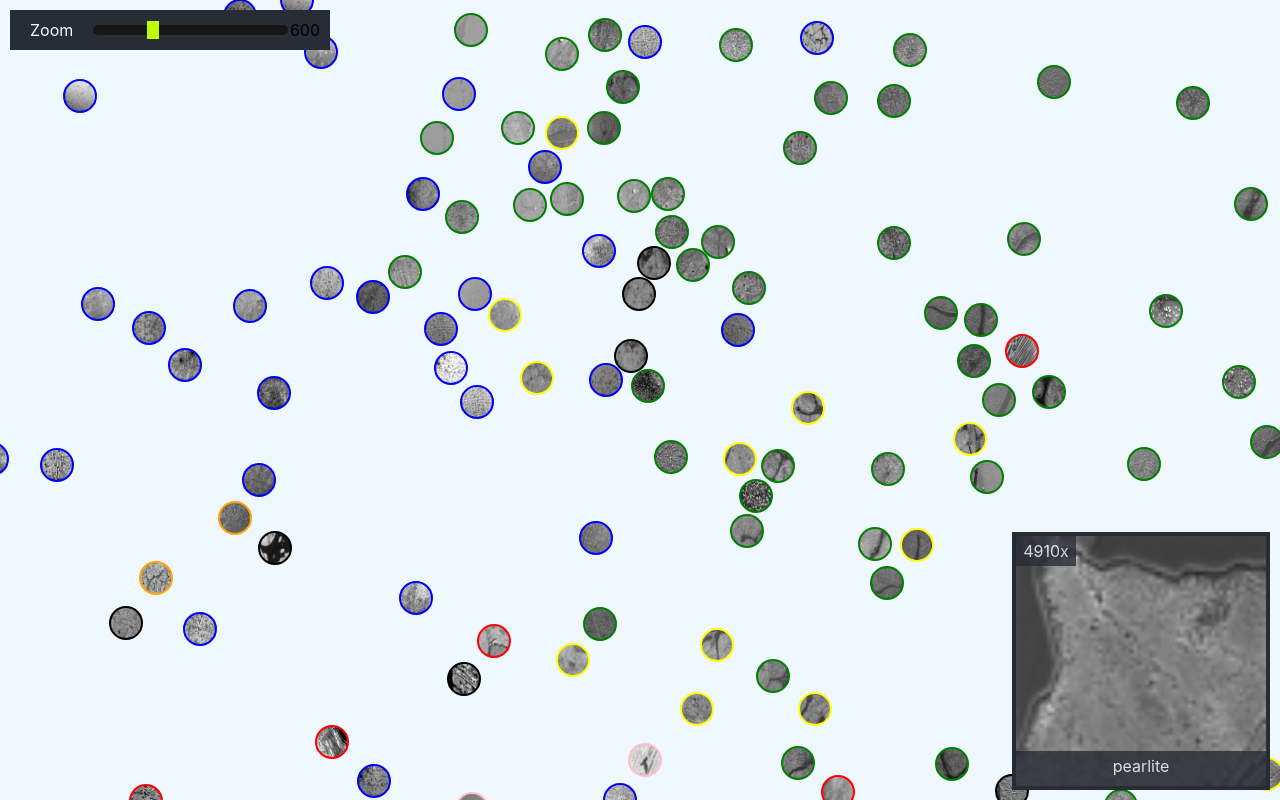
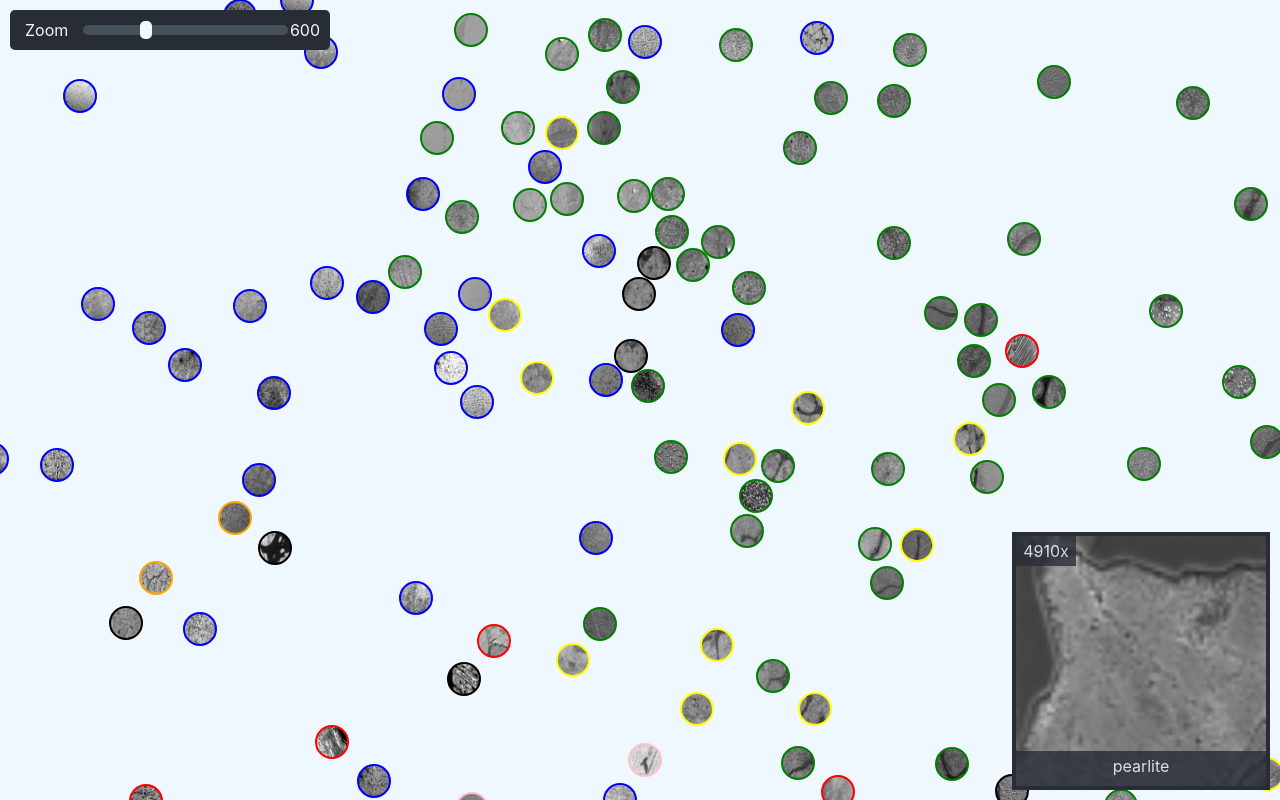
Before and after one commit to MalloryWittwer/microstructure-explorer, a React (Create React App) app: page / in a window 1280 px wide. Built offline with nearby package versions, Linux system fonts and the light colour scheme.

Commit message:
Fix zooming and pan compatibility

```diff
--- a/src/App.jsx
+++ b/src/App.jsx
@@ -1,5 +1,5 @@
 import React, { Component } from "react";
-import { rotationMatrix } from 'mathjs'
+import { rotationMatrix } from "mathjs";
 import {
   spher2cart,
   cart2spher,
@@ -35,6 +35,14 @@ class App extends Component {
     };
   }
 
+  setZoomActive = () => {
+    this.setState({ zooming: true });
+  };
+
+  setZoomDone = () => {
+    this.setState({ zooming: false });
+  };
+
   zoomSlider = (z) => {
     const newZoom = Math.max(150, z);
     this.setState(
@@ -44,7 +52,7 @@ class App extends Component {
       },
       this.manageZoom
     );
-  }
+  };
 
   zoomWheel = (e) => {
     const newZoom = Math.max(150, this.state.zoom + e.deltaY);
@@ -112,7 +120,6 @@ class App extends Component {
   };
 
   panView = (e) => {
-    e.preventDefault();
     if (this.state.moving) {
       const canvas = document.getElementById("canvas");
       const localX = e.clientX - canvas.getBoundingClientRect().x;
@@ -123,7 +130,9 @@ class App extends Component {
       ];
       const xyz = invStereoProjection(XY);
 
-      if (arraysEqual(xyz, this.state.xyzOrigin)) {return}
+      if (arraysEqual(xyz, this.state.xyzOrigin)) {
+        return;
+      }
 
       const cvNormed = crossVectorNormed(this.state.xyzOrigin, xyz);
       const angle = angleBetweenVectors(xyz, this.state.xyzOrigin);
@@ -143,7 +152,9 @@ class App extends Component {
   };
 
   downListener = (e) => {
-    e.preventDefault();
+    if (this.state.zooming) {
+      return;
+    }
     const canvas = document.getElementById("canvas");
     const localX = e.clientX - canvas.getBoundingClientRect().x;
     const localY = e.clientY - canvas.getBoundingClientRect().y;
@@ -176,17 +187,21 @@ class App extends Component {
     this.setState({
       canvasSizeX: canvas.getBoundingClientRect().width,
       canvasSizeY: canvas.getBoundingClientRect().height,
-    })
+    });
     // Fetch data coordinates
     fetch(
       process.env.PUBLIC_URL + "/steel_embedding-tsne-vgg16-annealed-hard.json"
     )
       .then((response) => response.json())
-      .then((d) => {this.setState({ data: d }, this.updateOptions)});
+      .then((d) => {
+        this.setState({ data: d }, this.updateOptions);
+      });
     // Fetch metadata
     fetch(process.env.PUBLIC_URL + "/micro_metadata-new.json")
       .then((response) => response.json())
-      .then((d) => { this.setState({ metadata: d }) });
+      .then((d) => {
+        this.setState({ metadata: d });
+      });
 
     // document.addEventListener("keydown", this.navByKeys);
     document
@@ -200,7 +215,7 @@ class App extends Component {
 
     document
       .getElementById("canvas")
-      .addEventListener("mousemove", this.panView, { passive: true });
+      .addEventListener("mousemove", this.panView);
 
     document
       .getElementById("canvas")
@@ -209,11 +224,11 @@ class App extends Component {
     // PAN VIA TOUCH
     document
       .getElementById("canvas")
-      .addEventListener("touchstart", this.downListener);
+      .addEventListener("touchstart", this.downListener, { passive: true });
 
     document
       .getElementById("canvas")
-      .addEventListener("touchmove", this.panView);
+      .addEventListener("touchmove", this.panView, { passive: true });
 
     document
       .getElementById("canvas")
@@ -229,6 +244,8 @@ class App extends Component {
           actionFnct={this.centerOnID}
           metadata={this.state.metadata}
           sliderActionFnct={this.zoomSlider}
+          sliderSignalZoomActive={this.setZoomActive}
+          sliderSignalZoomDone={this.setZoomDone}
           activeID={this.state.activeID}
           metaSelected={this.state.metaSelected}
         />
--- a/src/components/Canvas.jsx
+++ b/src/components/Canvas.jsx
@@ -33,6 +33,8 @@ export default function Canvas(props) {
       <Slider
         label="Zoom"
         actionFnct={props.sliderActionFnct}
+        signalZoomActive={props.sliderSignalZoomActive}
+        signalZoomDone={props.sliderSignalZoomDone}
         handle="zoom-slider"
         min={10}
         max={2000}
--- a/src/components/slider.css
+++ b/src/components/slider.css
@@ -9,11 +9,12 @@
   justify-content: center;
   align-items: center;
   background: #282c34;
+  border-radius: 5px;
+  color: aliceblue;
 }
 
 label {
-  margin: 0 10px;
-  color: aliceblue;
+  margin: 0 5px;
   white-space: nowrap;
 }
 
@@ -23,7 +24,7 @@ input[type="range"] {
   -webkit-appearance: none;
   height: 10px;
   border-radius: 5px;
-  background: rgb(22, 22, 22);
+  background: rgb(70, 80, 90);
   outline: none;
 }
 
@@ -36,6 +37,12 @@ input[type="range"]::-webkit-slider-thumb {
   appearance: none;
   width: 12px;
   height: 18px;
-  background: #bdfd00;
+  background: aliceblue;
+  border-radius: 5px;
   cursor: pointer;
 }
+
+.discret {
+  opacity: 0.5;
+  transition: 1s;
+}
--- a/src/components/slider.jsx
+++ b/src/components/slider.jsx
@@ -15,9 +15,26 @@ class Slider extends Component {
     slider.value = this.props.default;
   }
 
+  handleMouseEnter = (e) => {
+    e.preventDefault();
+    this.props.signalZoomActive();
+    document.getElementById("zoom-container").classList.remove("discret");
+  };
+
+  handleMouseLeave = (e) => {
+    e.preventDefault();
+    this.props.signalZoomDone();
+    document.getElementById("zoom-container").classList.add("discret");
+  };
+
   render() {
     return (
-      <div className="zoom-container">
+      <div
+        id="zoom-container"
+        className="zoom-container"
+        onMouseEnter={this.handleMouseEnter}
+        onMouseLeave={this.handleMouseLeave}
+      >
         <label htmlFor={this.props.handle}>{this.props.label}</label>
         <input
           type="range"
```
